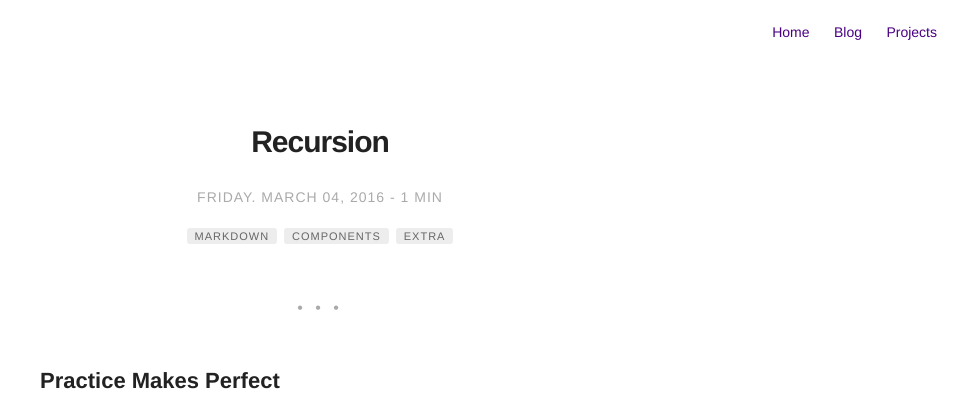
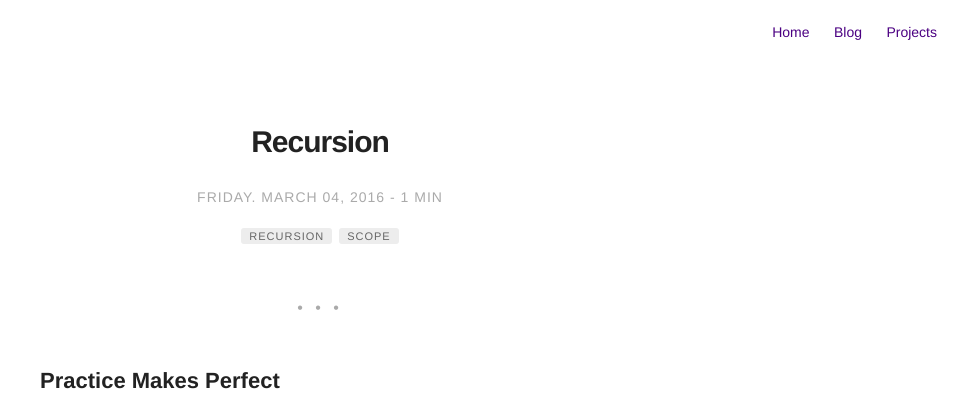
Before and after one commit to Aphinith/aphinith.github.io, a Jekyll site: the page built from _posts/2016-03-04-recursion.markdown, in a window 1280 px wide. Shown: the top 417 px of the page, without its empty margins (320-1280 px from the left). Built offline with Jekyll 4.4.1, drawn with Linux system fonts in a browser that asks for light colours; comment, search, counter and statistics services are not loaded.

Commit message:
add/change tags

```diff
--- a/_posts/2016-03-03-scope.markdown
+++ b/_posts/2016-03-03-scope.markdown
@@ -5,9 +5,8 @@ date: 2016-03-03 22:48
 image: /assets/images/scopes.png
 headerImage: false
 tag:
-- markdown
-- components
-- extra
+- scope
+- recursion
 blog: true
 author: aralyaphinith
 description: Factorial with recursion
--- a/_posts/2016-03-04-recursion.markdown
+++ b/_posts/2016-03-04-recursion.markdown
@@ -5,9 +5,8 @@ date: 2016-03-04 22:48
 image: /assets/images/factorial.png
 headerImage: false
 tag:
-- markdown
-- components
-- extra
+- recursion
+- scope
 blog: true
 author: aralyaphinith
 description: Factorial with recursion
--- a/_posts/2016-06-01-react-router.markdown
+++ b/_posts/2016-06-01-react-router.markdown
@@ -5,6 +5,8 @@ date: 2016-06-01 22:48
 image: /assets/images/react-router1.png
 headerImage: false
 tag:
+- user interface
+- user experience
 blog: true
 author: aralyaphinith
 description: navigation with react-router
```
